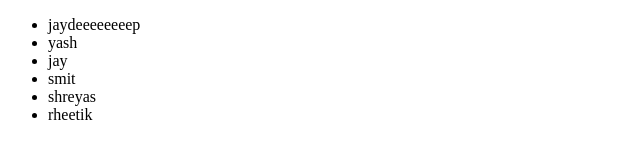
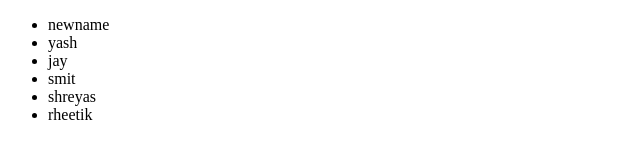
Before and after one commit to jaydeep-zeus-3704/task1_devops, a website: page src/frontend/index.html in a window 1280 px wide. Shown: the full height of the page, 0-640 px from the left. Drawn offline with Linux system fonts and the light colour scheme.

Commit message:
added new name

```diff
--- a/src/frontend/index.html
+++ b/src/frontend/index.html
@@ -7,7 +7,7 @@
 </head>
 <body>
     <ul>
-        <li>jaydeeeeeeeep</li>
+        <li>newname</li>
         <li>yash</li>
         <li>jay</li>
         <li>smit</li>
```
